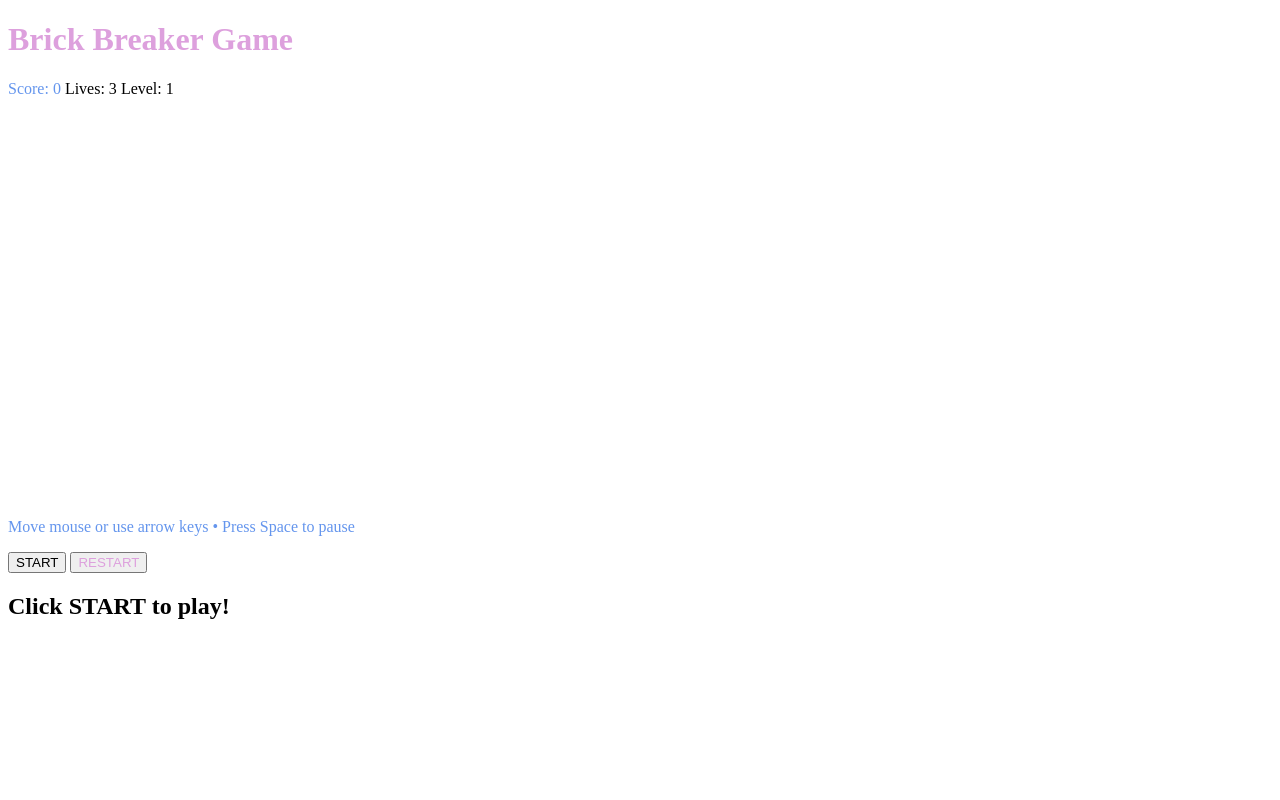
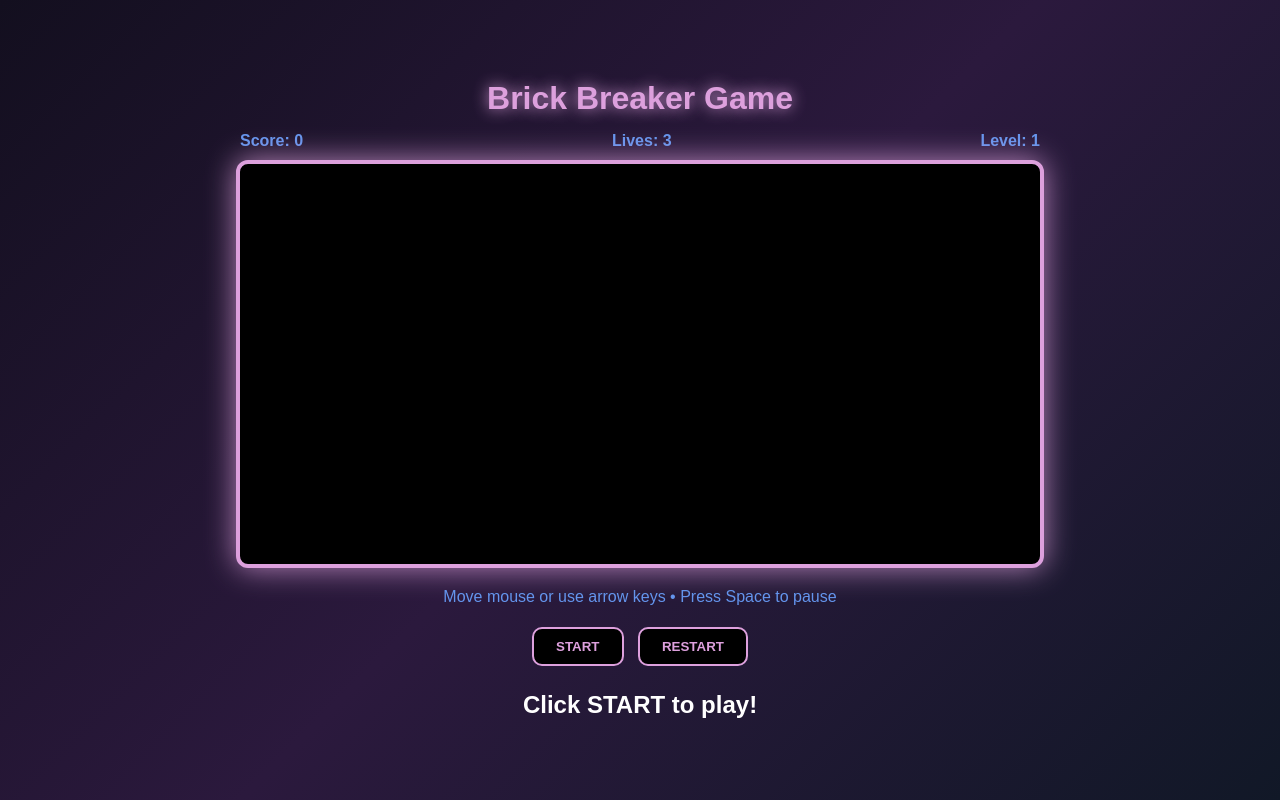
Before and after one commit to ghoalzreik/react-brick-breaker, a plain HTML site: page index.html in a window 1280 px wide. Drawn offline with Linux system fonts and the light colour scheme.

Commit message:
Update styles.css

```diff
--- a/styles.css
+++ b/styles.css
@@ -1,12 +1,65 @@
+body {
+  margin: 0;
+  min-height: 100vh;
+  background: linear-gradient(135deg, #130f1f, #2b193d, #111827);
+  font-family: Arial, sans-serif;
+  color: white;
+  display: flex;
+  justify-content: center;
+  align-items: center;
+}
+
+.game-wrapper {
+  text-align: center;
+}
+
 #title {
-  color: Plum;
+  color: plum;
+  text-shadow: 0 0 15px plum;
+  margin-bottom: 15px;
 }
+
+.info-bar {
+  width: 800px;
+  display: flex;
+  justify-content: space-between;
+  margin: 0 auto 10px;
+  color: cornflowerblue;
+  font-weight: bold;
+}
+
+#canvas {
+  background: black;
+  border: 4px solid plum;
+  border-radius: 12px;
+  box-shadow: 0 0 30px rgba(221, 160, 221, 0.8);
+}
+
 #pause {
-  color: Cornflowerblue;
+  color: cornflowerblue;
 }
-#restart {
-  color: Plum;
+
+.buttons {
+  margin-top: 10px;
 }
-#score {
-  color: Cornflowerblue;
+
+button {
+  color: plum;
+  background: black;
+  border: 2px solid plum;
+  padding: 10px 22px;
+  border-radius: 10px;
+  margin: 5px;
+  cursor: pointer;
+  font-weight: bold;
 }
+
+button:hover {
+  background: plum;
+  color: black;
+}
+
+#message {
+  color: white;
+  min-height: 30px;
+}
```
